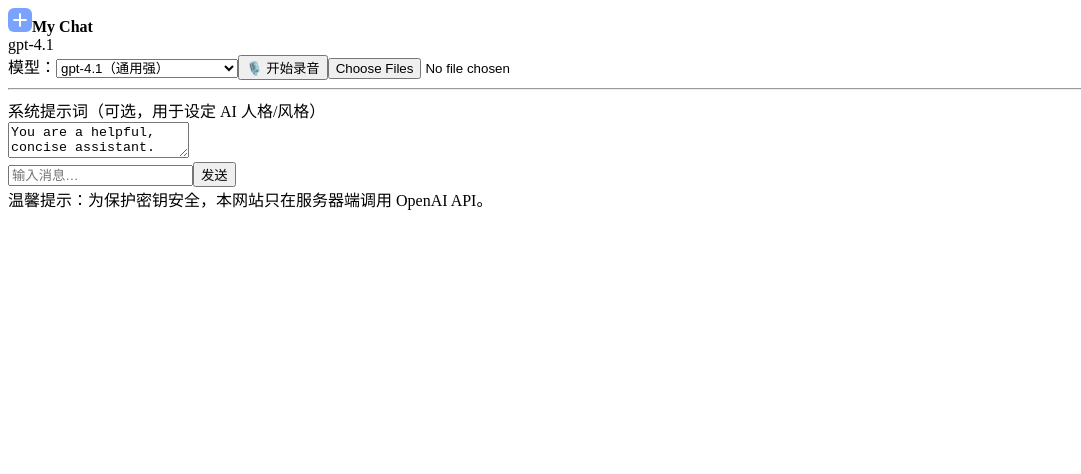
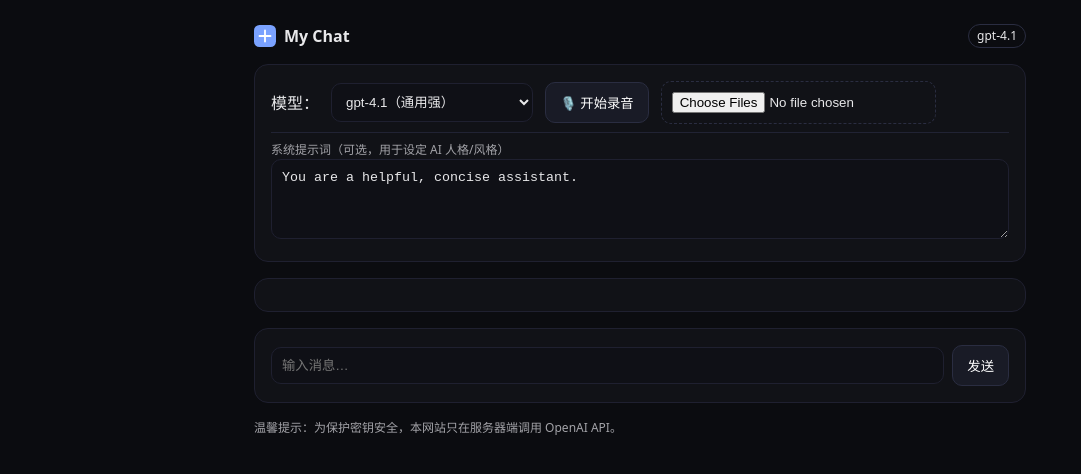
Before and after one commit to Yiwei-fly/chat-clone, a Next.js app: page / in a window 1280 px wide. Shown: the top 474 px of the page, without its empty margins (0-1081 px from the left). Built offline with nearby package versions, Linux system fonts and the light colour scheme.

Commit message:
Create layout.jsx

```diff
--- /dev/null
+++ b/app/layout.jsx
@@ -0,0 +1,18 @@
+// app/layout.jsx
+import "./globals.css";
+
+export const metadata = {
+  title: "My Chat",
+  description: "Simple chat with system prompt, multi-model, image/file upload, and voice.",
+};
+
+export default function RootLayout({ children }) {
+  return (
+    <html lang="zh">
+      <head>
+        <meta name="viewport" content="width=device-width, initial-scale=1" />
+      </head>
+      <body>{children}</body>
+    </html>
+  );
+}
```
